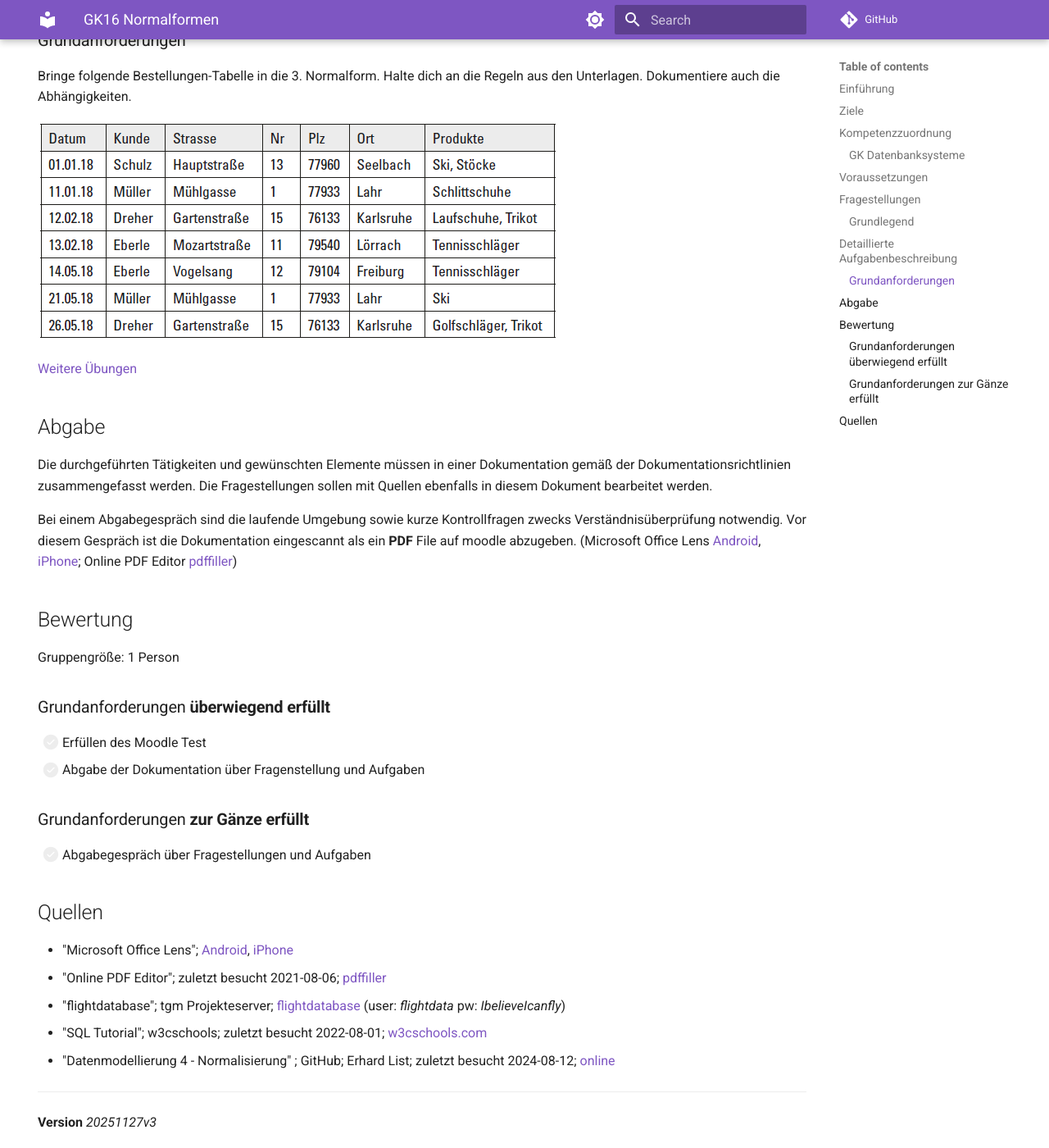
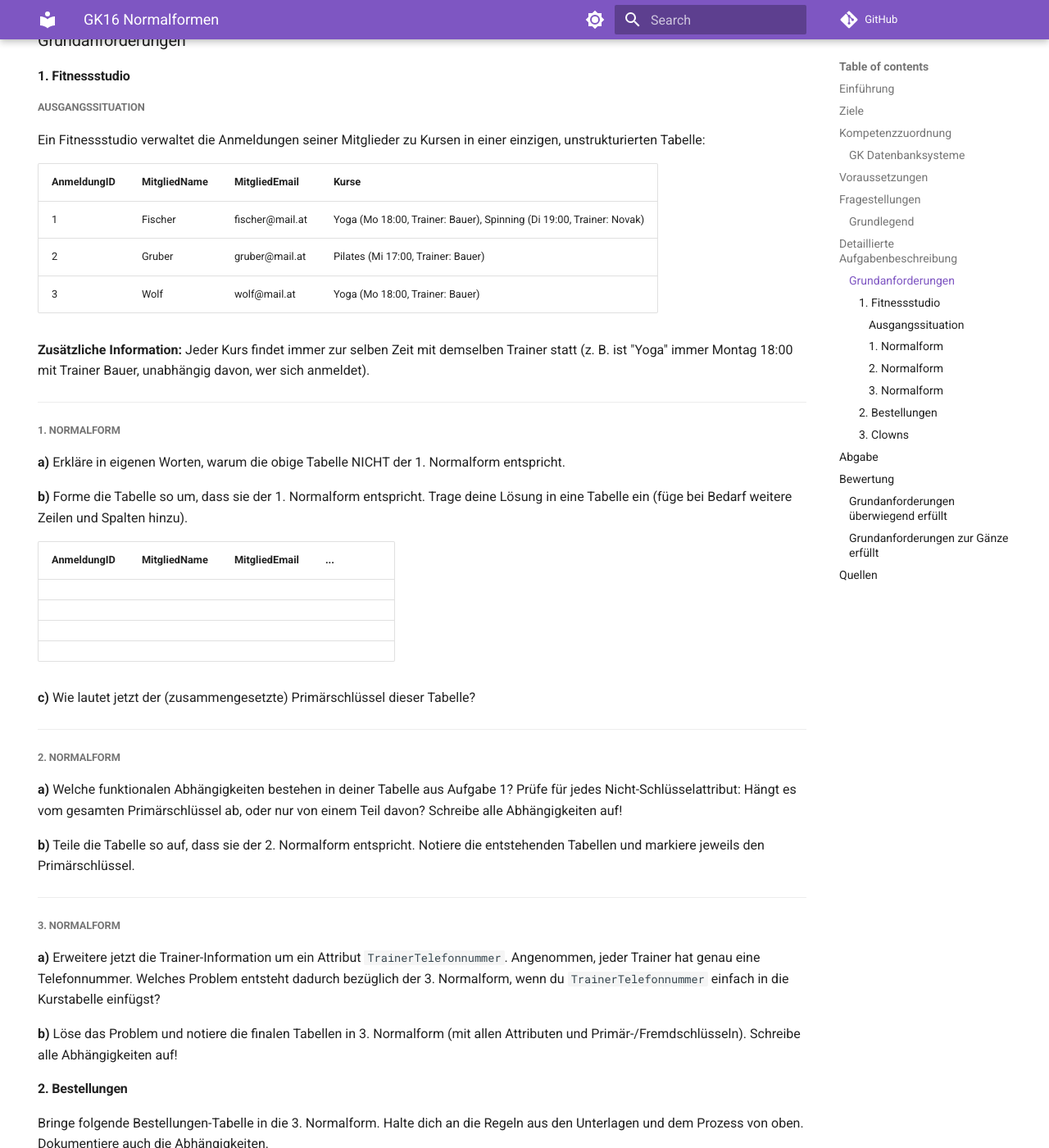
Before and after one commit to TGM-HIT/insy-exercises, an MkDocs documentation site: the page built from docs/1.Semester/16_Normalformen/GK16_Normalformen.md, in a window 1280 px wide and 1400 px high, scrolled down 1325 px. Shown: the whole window at 82% size. Built offline with MkDocs 1.6.1 and Material for MkDocs 9.7.7, drawn with Linux system fonts in a browser that asks for light colours; comment, search, counter and statistics services are not loaded; some of the changed text lies outside the part shown.

Commit message:
1.sem übungen eingefügt

```diff
--- a/docs/1.Semester/16_Normalformen/GK16_Normalformen.md
+++ b/docs/1.Semester/16_Normalformen/GK16_Normalformen.md
@@ -46,10 +46,66 @@ Bearbeite folgende Aufgabenstellungen nachdem du die Fragestellungen beantwortet
 
 ### Grundanforderungen
 
-Bringe folgende Bestellungen-Tabelle in die 3. Normalform. Halte dich an die Regeln aus den Unterlagen.
+#### 1. Fitnessstudio
+
+##### Ausgangssituation
+
+Ein Fitnessstudio verwaltet die Anmeldungen seiner Mitglieder zu Kursen in einer einzigen, unstrukturierten Tabelle:
+
+| AnmeldungID | MitgliedName | MitgliedEmail   | Kurse                                                        |
+| ----------- | ------------ | --------------- | ------------------------------------------------------------ |
+| 1           | Fischer      | fischer@mail.at | Yoga (Mo 18:00, Trainer: Bauer), Spinning (Di 19:00, Trainer: Novak) |
+| 2           | Gruber       | gruber@mail.at  | Pilates (Mi 17:00, Trainer: Bauer)                           |
+| 3           | Wolf         | wolf@mail.at    | Yoga (Mo 18:00, Trainer: Bauer)                              |
+
+**Zusätzliche Information:** Jeder Kurs findet immer zur selben Zeit mit demselben Trainer statt (z. B. ist "Yoga" immer Montag 18:00 mit Trainer Bauer, unabhängig davon, wer sich anmeldet).
+
+---
+
+##### 1. Normalform
+
+**a)** Erkläre in eigenen Worten, warum die obige Tabelle NICHT der 1. Normalform entspricht.
+
+**b)** Forme die Tabelle so um, dass sie der 1. Normalform entspricht. Trage deine Lösung in eine Tabelle ein (füge bei Bedarf weitere Zeilen und Spalten hinzu).
+
+| AnmeldungID | MitgliedName | MitgliedEmail | ...  |
+| ----------- | ------------ | ------------- | ---- |
+|             |              |               |      |
+|             |              |               |      |
+|             |              |               |      |
+|             |              |               |      |
+
+**c)** Wie lautet jetzt der (zusammengesetzte) Primärschlüssel dieser Tabelle?
+
+---
+
+##### 2. Normalform
+
+**a)** Welche funktionalen Abhängigkeiten bestehen in deiner Tabelle aus Aufgabe 1? Prüfe für jedes Nicht-Schlüsselattribut: Hängt es vom gesamten Primärschlüssel ab, oder nur von einem Teil davon? Schreibe alle Abhängigkeiten auf!
+
+**b)** Teile die Tabelle so auf, dass sie der 2. Normalform entspricht. Notiere die entstehenden Tabellen und markiere jeweils den Primärschlüssel.
+
+---
+
+##### 3. Normalform
+
+**a)** Erweitere jetzt die Trainer-Information um ein Attribut `TrainerTelefonnummer`. Angenommen, jeder Trainer hat genau eine Telefonnummer. Welches Problem entsteht dadurch bezüglich der 3. Normalform, wenn du `TrainerTelefonnummer` einfach in die Kurstabelle einfügst?
+
+**b)** Löse das Problem und notiere die finalen Tabellen in 3. Normalform (mit allen Attributen und Primär-/Fremdschlüsseln). Schreibe alle Abhängigkeiten auf!
+
+#### 2. Bestellungen
+
+Bringe folgende Bestellungen-Tabelle in die 3. Normalform. Halte dich an die Regeln aus den Unterlagen und dem Prozess von oben.
 Dokumentiere auch die Abhängigkeiten.
 
-![Bestellungen](https://github.com/TGM-HIT/insy-exercises/blob/main/docs/1.Semester/16_Normalformen/recources/Normalformen%20Bestellungen.png?raw=true)
+![Bestellungen](recources/Normalformen Bestellungen.png)
+
+#### 3. Clowns
+
+Bringe folgende Bestellungen-Tabelle in die 3. Normalform. Halte dich an die Regeln aus den Unterlagen und dem Prozess von oben.
+Dokumentiere auch die Abhängigkeiten.
+
+![clowns](exercises/normalization1 clown_info head first sql p176.png)
 
 [Weitere Übungen](https://github.com/TGM-HIT/insy-exercises/tree/main/docs/1.Semester/16_Normalformen/exercises)
 
@@ -60,11 +116,17 @@ Bei einem Abgabegespräch sind die laufende Umgebung sowie kurze Kontrollfragen
 
 ## Bewertung
 Gruppengröße: 1 Person
+
 ### Grundanforderungen **überwiegend erfüllt**
-- [ ] Erfüllen des Moodle Test
-- [ ] Abgabe der Dokumentation über Fragenstellung und Aufgaben
+
+-  Erfüllen des Moodle Test
+-  Abgabe der Dokumentation über Fragenstellung und Aufgaben
+-  Check durch die Lehrperson
+
 ### Grundanforderungen **zur Gänze erfüllt**
-- [ ] Abgabegespräch über Fragestellungen und Aufgaben
+
+-  Abgabegespräch über Fragestellungen und Aufgaben
+
 ## Quellen
 * "Microsoft Office Lens";  [Android](https://play.google.com/store/apps/details?id=com.microsoft.office.officelens&hl=de_AT&gl=US), [iPhone](https://apps.apple.com/at/app/microsoft-office-lens-pdf-scan/id975925059)
 * "Online PDF Editor"; zuletzt besucht 2021-08-06; [pdffiller](https://www.pdffiller.com/de/)
@@ -73,4 +135,4 @@ Gruppengröße: 1 Person
 * "Datenmodellierung 4 - Normalisierung" ; GitHub; Erhard List; zuletzt besucht 2024-08-12; [online](https://github.com/TGM-HIT/insy-exercises/blob/main/docs/1.Semester/16_Normalformen/Datenmodellierung%204%20-%20Normalisierung.pdf)
 
 ---
-**Version** *20251127v3*
+**Version** *20260812v4*
```
Also changed, not shown: docs/1.Semester/12_Datenmodellierung/GEK12_Datenmodellierung.md (+2 -1 lines), docs/1.Semester/13_Datenbanksystem_Installation/GEK13_Datenbanksystem_Installation.md (+1 -0 lines), docs/1.Semester/14_Logische_Modellierung/GEK14_Logische_Modellierung.md (+13 -6 lines).
